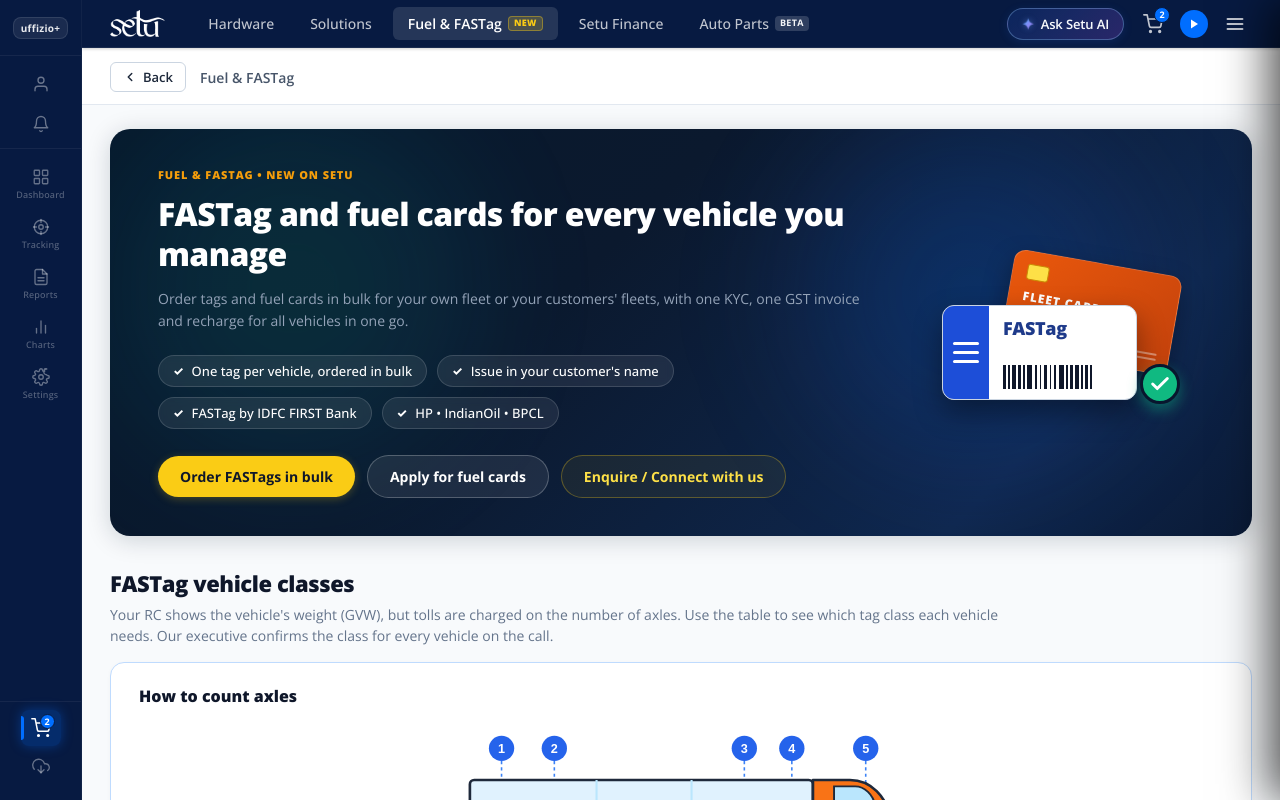
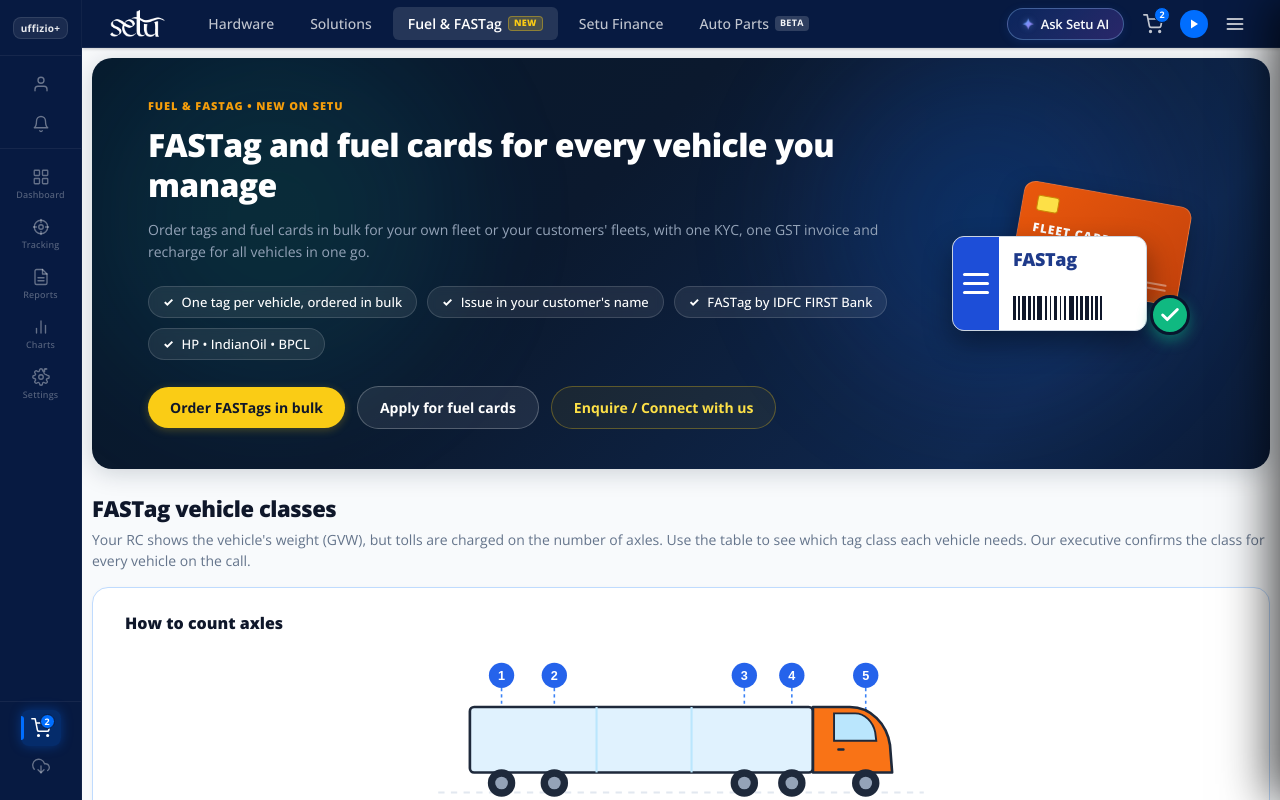
Before and after one commit to kinjal106/setu, a React (Vite) app: page /fuel-fastag in a window 1280 px wide. Built offline with nearby package versions, Linux system fonts and the light colour scheme.

Commit message:
Remove sub-header and make Fuel & FASTag banner and all sections full width

```diff
--- a/src/pages/FuelFastag/FuelFastag.css
+++ b/src/pages/FuelFastag/FuelFastag.css
@@ -11,69 +11,35 @@
   box-sizing: border-box;
   font-family: 'Open Sans', -apple-system, BlinkMacSystemFont, "Segoe UI", Roboto, sans-serif;
   overflow-y: auto;
+  padding: 10px; /* 10px global padding matching Home page */
   padding-bottom: 60px;
 }
 
-/* ── 1. Sub-Header with Back Button & Module Title ── */
-.ff-sub-header {
+/* ── Container for Main Page Sections (Full-Width) ── */
+.ff-page-container {
+  width: 100%;
+  max-width: none;
+  margin: 0;
+  padding: 0;
   display: flex;
-  align-items: center;
-  gap: 14px;
-  padding: 14px 28px 12px;
-  background: #FFFFFF;
-  border-bottom: 1px solid #E2E8F0;
+  flex-direction: column;
   box-sizing: border-box;
 }
 
-.ff-back-btn {
-  background: #FFFFFF;
-  border: 1px solid #CBD5E1;
-  border-radius: 6px;
-  padding: 5px 12px;
-  font-size: 13px;
-  font-weight: 600;
-  color: #1E293B;
-  display: inline-flex;
-  align-items: center;
-  gap: 6px;
-  cursor: pointer;
-  transition: all 0.15s ease;
-  font-family: inherit;
-}
-
-.ff-back-btn:hover {
-  background: #F8FAFC;
-  border-color: #94A3B8;
-  color: #006EFF;
-}
-
-.ff-sub-title {
-  font-size: 14px;
-  font-weight: 600;
-  color: #475569;
-}
-
-/* ── Container for Main Page Sections ── */
-.ff-page-container {
-  max-width: 1380px;
-  margin: 0 auto;
-  padding: 24px 28px;
-  box-sizing: border-box;
-}
-
-/* ── 2. Hero Banner (Navy Gradient with Floating Cards) ── */
+/* ── 2. Hero Banner (Full-Width with 20px Border Radius) ── */
 .ff-hero-banner {
+  width: 100%;
   background: #08162E;
   background: linear-gradient(135deg, #07192C 0%, #0B192E 40%, #0F274E 80%, #0A1A36 100%);
   border-radius: 20px;
-  padding: 38px 48px;
+  padding: 40px 56px;
   position: relative;
   overflow: hidden;
   display: flex;
   align-items: center;
   justify-content: space-between;
-  gap: 36px;
-  margin-bottom: 32px;
+  gap: 40px;
+  margin-bottom: 24px;
   box-shadow: 0 4px 24px rgba(11, 25, 46, 0.18);
   box-sizing: border-box;
 }
@@ -386,17 +352,17 @@
   color: #64748B;
   margin: 0;
   line-height: 1.5;
-  max-width: 900px;
 }
 
 /* ── Axle Counting Box Diagram Card ── */
 .axle-diagram-box {
   background: #FFFFFF;
   border: 1px solid #BFDBFE;
-  border-radius: 14px;
-  padding: 22px 28px;
+  border-radius: 16px;
+  padding: 24px 32px;
   box-shadow: 0 1px 4px rgba(0, 0, 0, 0.03);
   box-sizing: border-box;
+  width: 100%;
 }
 
 .axle-diagram-title {
@@ -408,7 +374,7 @@
 
 .axle-diagram-canvas-wrap {
   width: 100%;
-  max-width: 580px;
+  max-width: 680px;
   margin: 0 auto 16px;
   display: flex;
   flex-direction: column;
--- a/src/pages/FuelFastag/FuelFastag.jsx
+++ b/src/pages/FuelFastag/FuelFastag.jsx
@@ -88,22 +88,6 @@ export default function FuelFastag() {
 
   return (
     <div className="fuel-fastag-page">
-      {/* ── 1. Top Sub-header with Back Button & Title ── */}
-      <div className="ff-sub-header">
-        <button
-          type="button"
-          className="ff-back-btn"
-          onClick={() => navigate(-1)}
-          title="Back to previous page"
-        >
-          <svg width="14" height="14" viewBox="0 0 24 24" fill="none" stroke="currentColor" strokeWidth="2.5" strokeLinecap="round" strokeLinejoin="round">
-            <polyline points="15 18 9 12 15 6" />
-          </svg>
-          <span>Back</span>
-        </button>
-        <span className="ff-sub-title">Fuel &amp; FASTag</span>
-      </div>
-
       <div className="ff-page-container">
         {/* ── 2. Hero Banner (Matches Home Page Hero Styling & Screenshot 1) ── */}
         <section className="ff-hero-banner">
```
